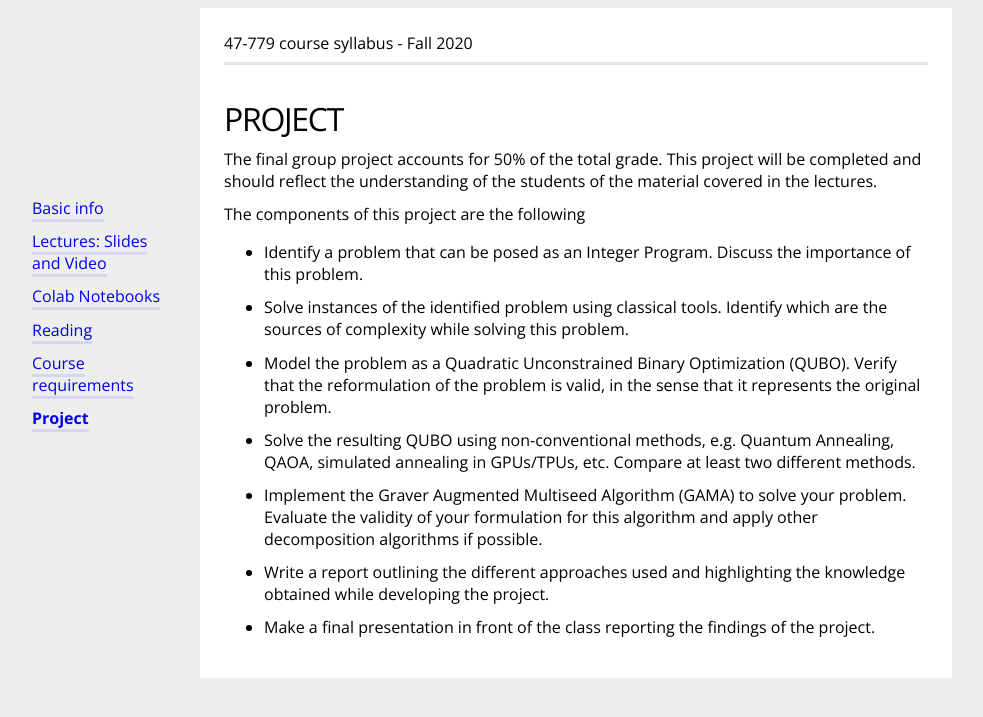
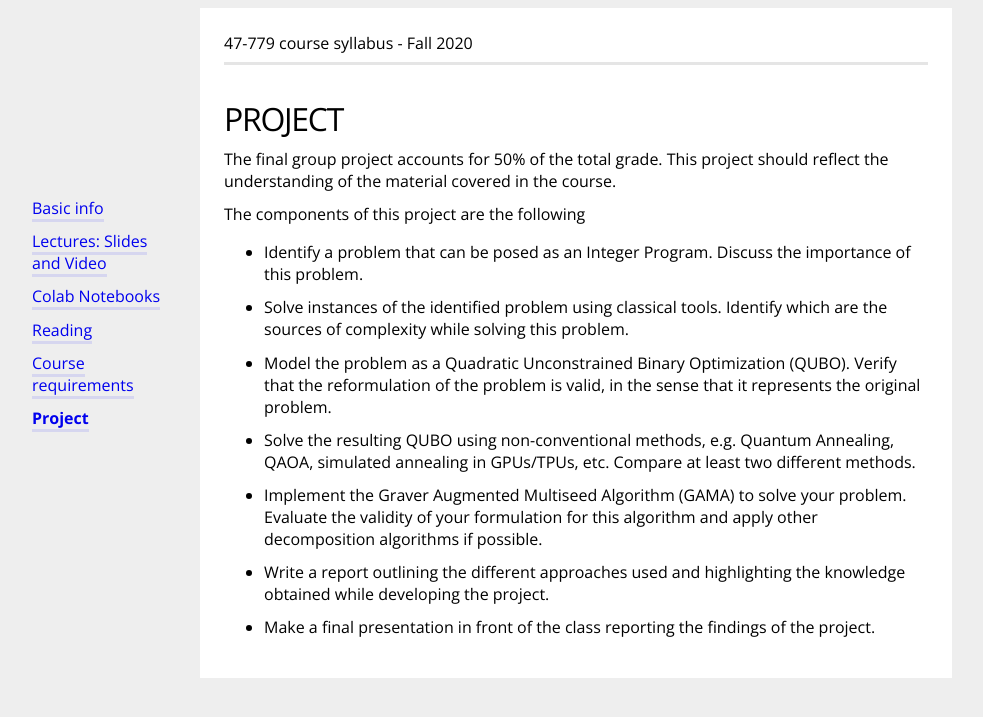
Before and after one commit to bernalde/QuIP, a Jekyll site: the page built from project.md, in a window 1280 px wide. Shown: the top 717 px of the page, without its empty margins (64-1047 px from the left). Built offline with Jekyll 4.4.1, drawn with Linux system fonts in a browser that asks for light colours.

Commit message:
Update project.md

```diff
--- a/project.md
+++ b/project.md
@@ -9,7 +9,7 @@ Here you can access all the requirements for the final project.
 {% endif %}
 
 The final group project accounts for 50% of the total grade.
-This project will be completed and should reflect the understanding of the students of the material covered in the lectures.
+This project should reflect the understanding of the material covered in the course.
 
 The components of this project are the following
 - Identify a problem that can be posed as an Integer Program. Discuss the importance of this problem.
```
